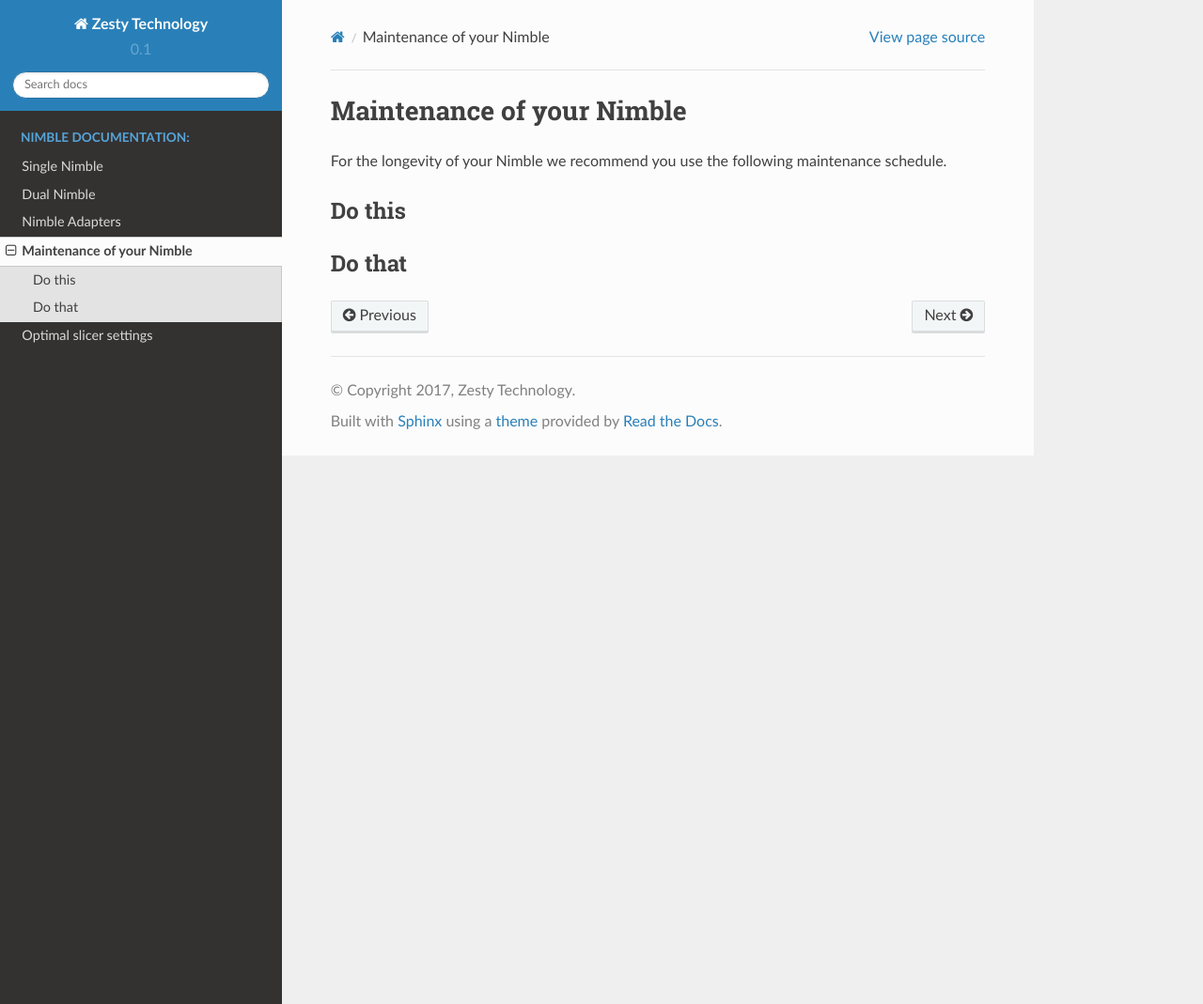
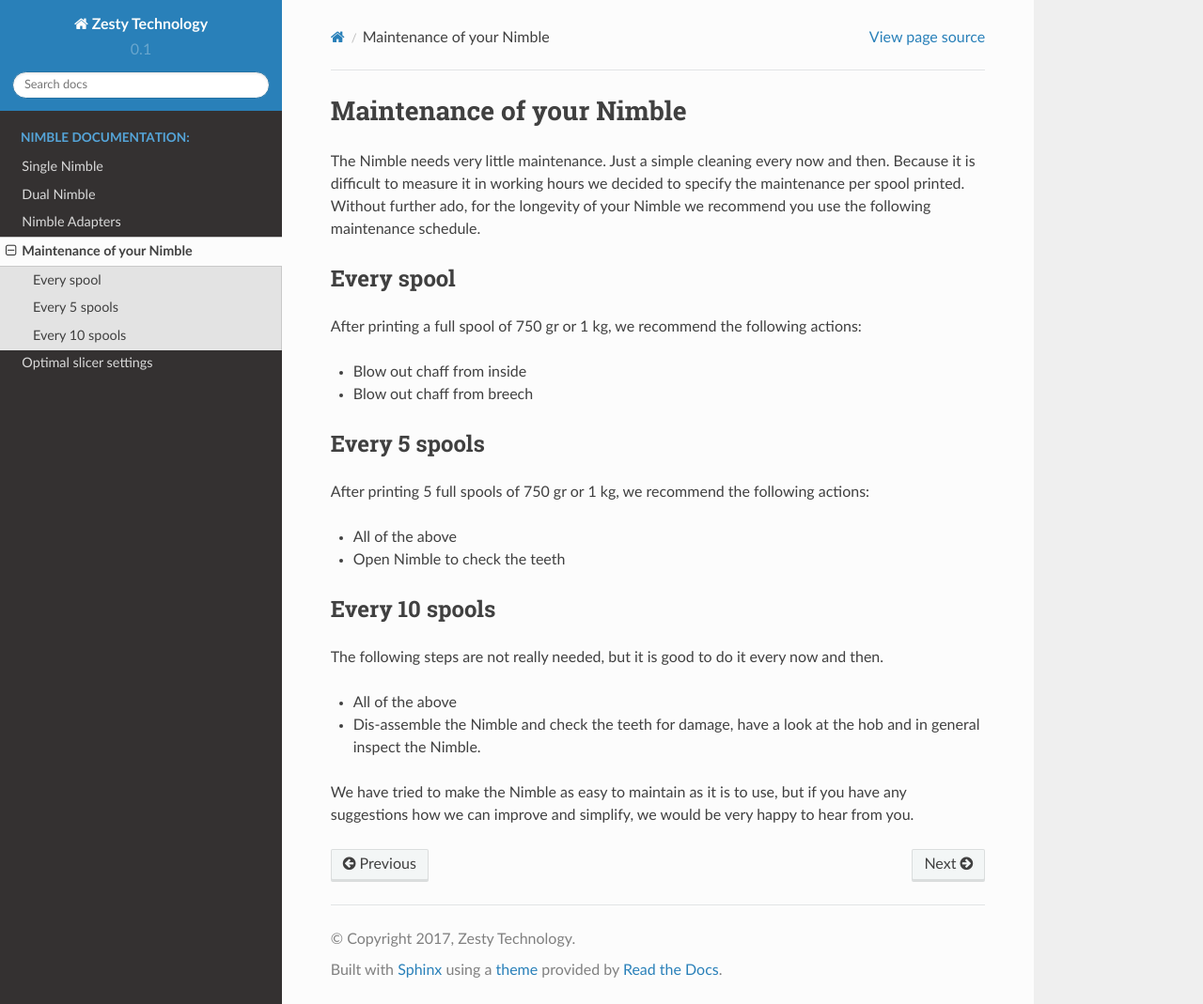
Before and after one commit to ZestyTechnology/zesty-docs, a Sphinx documentation site: the page built from docs/nimble_maintenance.rst, in a window 1280 px wide and 1069 px high. Shown: the whole window at 94% size. Built offline with Sphinx 7.4.7 and the Read the Docs theme 2.0.0, drawn with Linux system fonts in a browser that asks for light colours.

Commit message:
Update nimble_maintenance.rst

```diff
--- a/docs/nimble_maintenance.rst
+++ b/docs/nimble_maintenance.rst
@@ -6,11 +6,31 @@
 Maintenance of your Nimble
 ============================
 
-For the longevity of your Nimble we recommend you use the following maintenance schedule.
+The Nimble needs very little maintenance. Just a simple cleaning every now and then. Because it is difficult to measure it in working hours we decided to specify the maintenance per spool printed. Without further ado, for the longevity of your Nimble we recommend you use the following maintenance schedule.
 
-Do this
----------
+Every spool
+-----------
+
+After printing a full spool of 750 gr or 1 kg, we recommend the following actions:
+
+* Blow out chaff from inside
+* Blow out chaff from breech
+
+Every 5 spools
+--------------
+
+After printing 5 full spools of 750 gr or 1 kg, we recommend the following actions:
+
+* All of the above
+* Open Nimble to check the teeth
 
 
-Do that
----------
+Every 10 spools
+---------------
+
+The following steps are not really needed, but it is good to do it every now and then.
+
+* All of the above
+* Dis-assemble the Nimble and check the teeth for damage, have a look at the hob and in general inspect the Nimble.
+
+We have tried to make the Nimble as easy to maintain as it is to use, but if you have any suggestions how we can improve and simplify, we would be very happy to hear from you.
```
